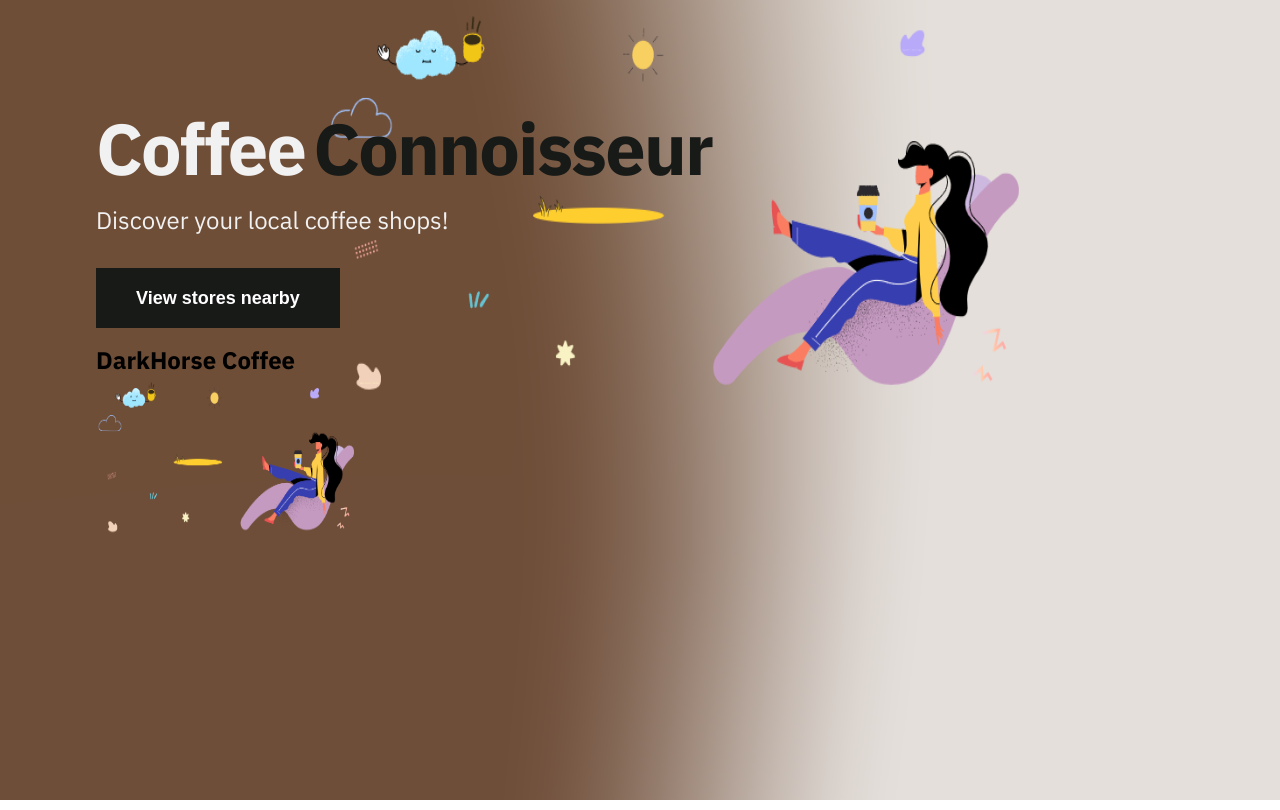
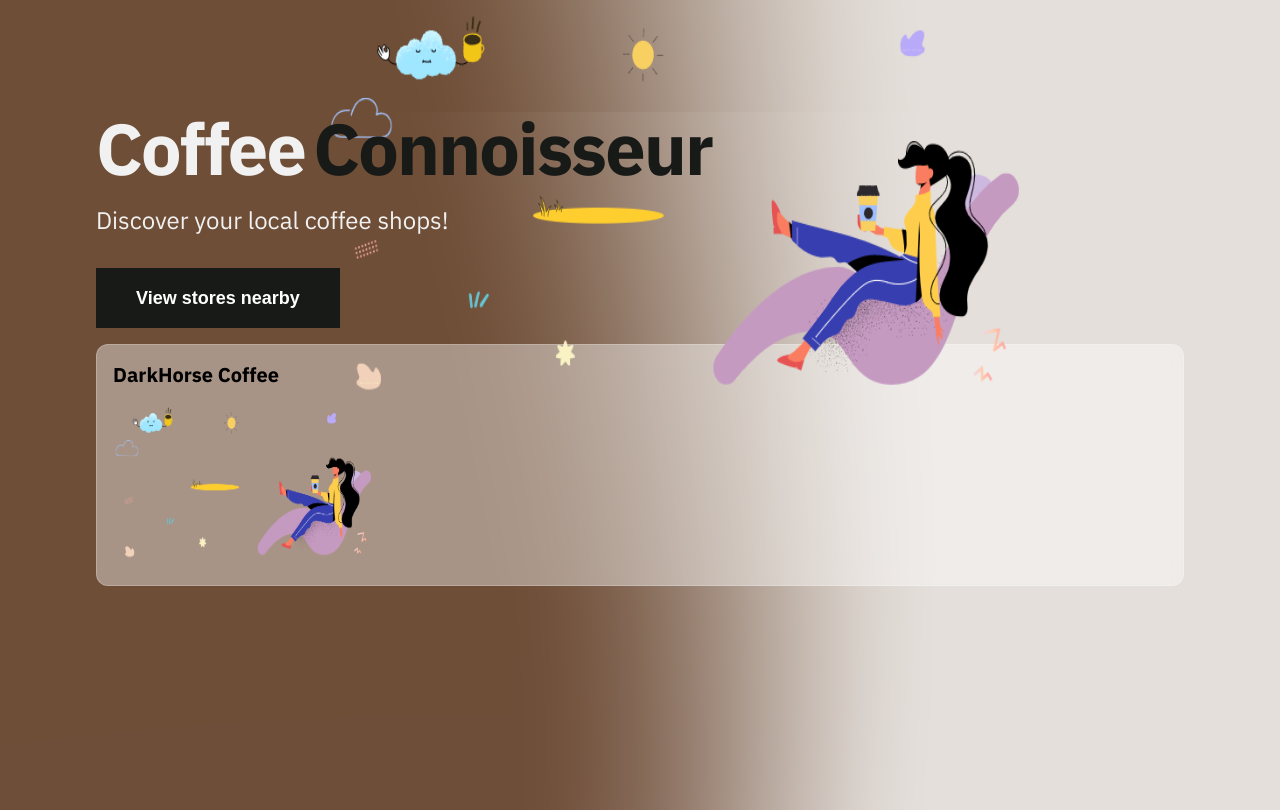
Before and after one commit to jordanbmowry/discover-coffee-stores, a Next.js app: page / in a window 1280 px wide. Built offline with nearby package versions, Linux system fonts and the light colour scheme.

Commit message:
added clsx npm package to project to manage classNames and added more styles to Card component.

```diff
--- a/components/Card.js
+++ b/components/Card.js
@@ -1,13 +1,28 @@
 import React from 'react';
 import Image from 'next/image';
 import Link from 'next/link';
+import styles from './Card.module.css';
+import clsx from 'clsx';
 
 export default function Card(props) {
+  console.log(styles);
   return (
     <Link href={props.href}>
-      <a>
-        <h2>{props.name}</h2>
-        <Image alt='coffee shop' src={props.imgUrl} width={260} height={160} />
+      <a className={styles.cardLink}>
+        <div className={clsx('glass', styles.container)}>
+          <div className={styles.cardHeaderWrapper}>
+            <h2 className={styles.cardHeader}>{props.name}</h2>
+          </div>
+          <div className={styles.cardImageWrapper}>
+            <Image
+              className={styles.cardImage}
+              alt='coffee shop'
+              src={props.imgUrl}
+              width={260}
+              height={160}
+            />
+          </div>
+        </div>
       </a>
     </Link>
   );
--- a/components/Card.module.css
+++ b/components/Card.module.css
@@ -0,0 +1,56 @@
+.cardLink {
+  margin: auto;
+  --tw-shadow: 0 20px 25px -5px rgba(0, 0, 0, 0.1),
+    0 10px 10px -5px rgba(0, 0, 0, 0.04);
+  box-shadow: 0 0 transparent, 0 0 #0000, 0 0 transparent, 0 0 #0000,
+    0 0 transparent;
+
+  border-color: var(--text-white-100);
+  border-radius: 0.75rem /* 12px */;
+}
+
+.container {
+  border-radius: 0.75rem /* 12px */;
+  padding-top: 0.25rem /* 4px */;
+  padding-bottom: 0.25rem /* 4px */;
+  padding-bottom: 1.25rem /* 20px */;
+  padding-left: 1rem /* 16px */;
+  padding-right: 1rem /* 16px */;
+
+  backdrop-filter: blur(10px);
+}
+
+.cardHeaderWrapper {
+  margin-top: 0.75rem /* 12px */;
+  margin-bottom: 0.75rem /* 12px */;
+}
+
+.cardHeader {
+  text-overflow: ellipsis;
+  white-space: nowrap;
+  font-size: 1.25rem /* 20px */;
+  line-height: 1.75rem /* 28px */;
+  font-weight: 800;
+  overflow: hidden;
+  width: 16rem /* 256px */;
+}
+
+.cardImageWrapper {
+  color: var(--text-white-100);
+}
+
+.cardImage {
+  border-radius: 0.75rem /* 12px */;
+}
+
+@media (min-width: 1024px) {
+  .cardHeader {
+    width: 16rem /* 256px */;
+  }
+}
+
+@media (min-width: 768px) {
+  .cardHeader {
+    width: 16rem /* 256px */;
+  }
+}
--- a/package.json
+++ b/package.json
@@ -8,12 +8,13 @@
     "lint": "next lint"
   },
   "dependencies": {
-    "next": "12.0.8",
+    "clsx": "^1.1.1",
+    "next": "^10.0.1",
     "react": "17.0.2",
     "react-dom": "17.0.2"
   },
   "devDependencies": {
     "eslint": "8.7.0",
-    "eslint-config-next": "12.0.8"
+    "eslint-config-next": "^0.2.4"
   }
 }
--- a/styles/globals.css
+++ b/styles/globals.css
@@ -66,3 +66,17 @@
   outline: 1px dotted;
   outline: 5px auto -webkit-focus-ring-color;
 }
+
+/* glass-morphism */
+/* https://hype4.academy/tools/glassmorphism-generator */
+.glass {
+  background: hsla(0, 0%, 100%, 0.4);
+  -webkit-backdrop-filter: blur(10px);
+  backdrop-filter: blur(10px);
+  border: 1px solid hsla(0, 0%, 100%, 0.2);
+}
+
+.glass:hover {
+  background: hsla(0, 0%, 100%, 0.7);
+  border: 1px solid #fff;
+}
```
Also changed, not shown: 1 other file (tests, documents, lock files or other folders).
